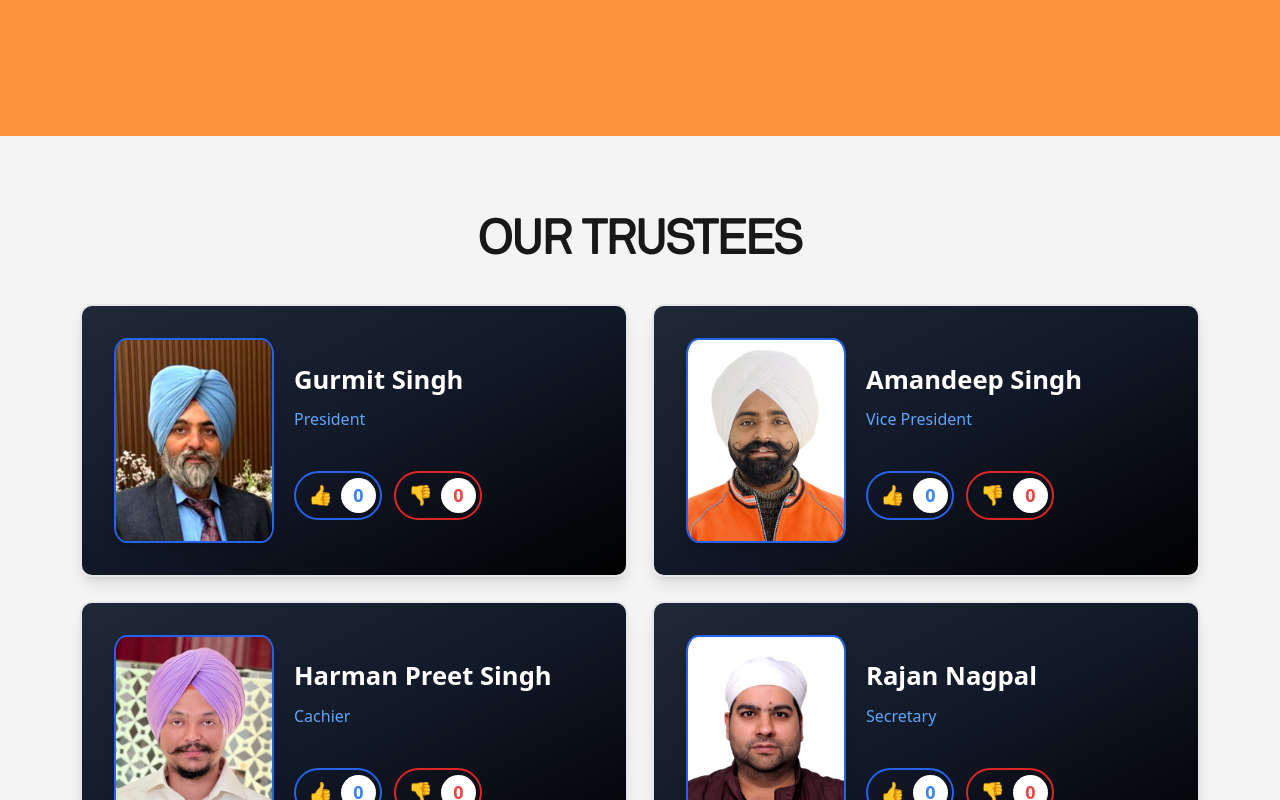
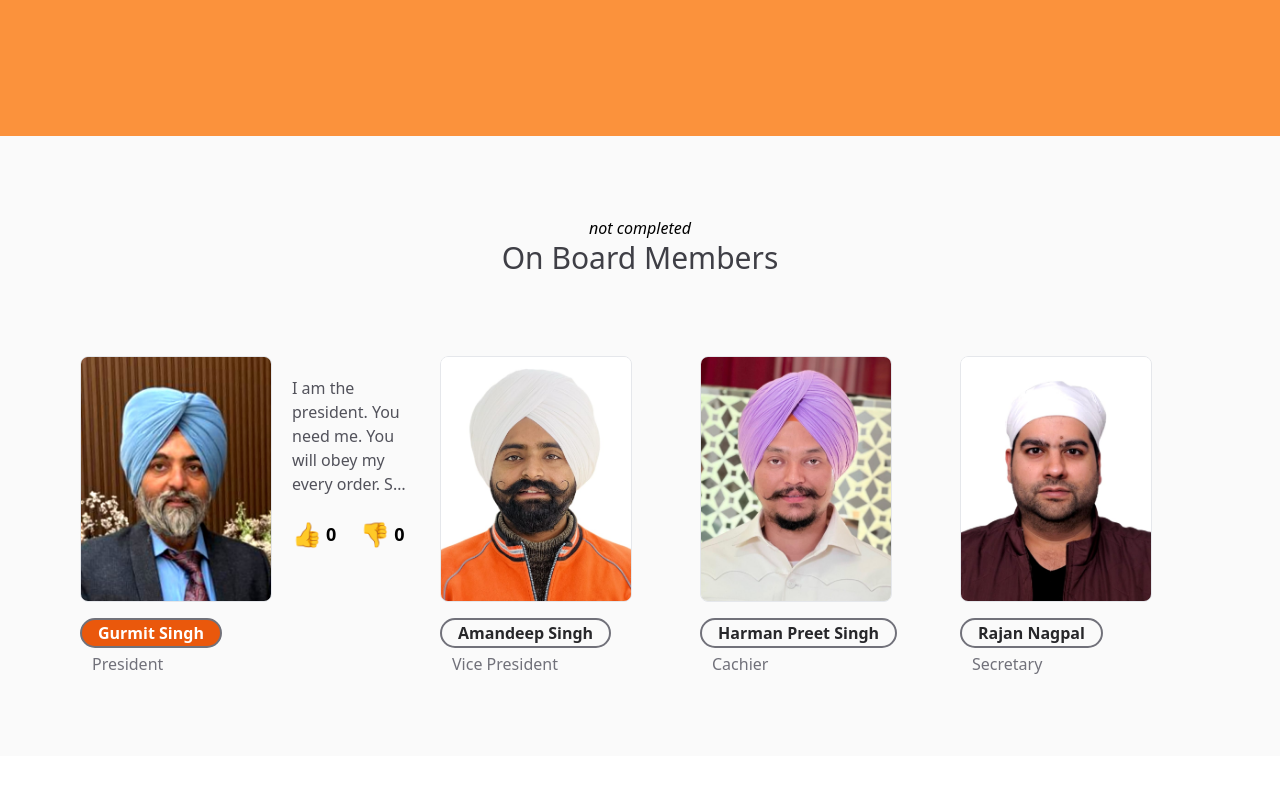
Before and after one commit to deepsahilz/SewaSadan-NGOsite, a React (Vite) app: page / in a window 1280 px wide. Shown: the part 1480-2280 px from the top of the page. Built offline with nearby package versions, Linux system fonts and the light colour scheme.

Commit message:
design changes

```diff
--- a/src/App.jsx
+++ b/src/App.jsx
@@ -10,20 +10,22 @@ import NameCarousel from './components/NameCarousel'
 import Marquee from './components/marquee'
 import Nav2 from './components/nav2'
 import HeroSection2 from './components/heroSection2'
+import Members from './components/members'
 
 function App() {
 
   return (
     <>
     {/* <Nav/> */}
+    {/* <Hero2/> */}
+
     <Nav2/>
     <HeroSection/>
-    {/* <Hero2/> */}
     <Marquee/>
     <HeroSection2/>
-    {/* <Poll/> */}
+    <Members/>
+    {/* <Ghostboard/> */}
 
-    <Ghostboard/>
     <div className="p-10">
       {profileData.map((profile) => (
         <ProfileCard
--- a/src/components/ProfileData.jsx
+++ b/src/components/ProfileData.jsx
@@ -4,7 +4,7 @@ const profileData = [
     name: 'Gurmit Singh',
     role: 'President',
     image: 'src/assets/images/WhatsApp Image 2024-12-19 at 21.01.47_2c1ef4aa.jpg',
-    bio: "%$*%$!  djsidbdibfvbd  d d dbfibvsivbisv v vd vkdsavdv error koi nai si,tera dummy text ik continous single word si, jo word break nai ho sakda,es lai exceed ho rea si, oh v solve kita ja sakda a (break-words) property nll, but zarurat ni a",
+    bio: "I am the president. You need me. You will obey my every order. So, pankaj look at me. Again, loook at meee.",
   },
   {
     id: 2,
--- /dev/null
+++ b/src/components/members.jsx
@@ -0,0 +1,83 @@
+import React, { useState } from 'react'
+import profileData from './ProfileData'
+
+const members = () => {
+
+  const [likes, setLikes] = useState(0);
+  const [dislikes, setDislikes] = useState(0);
+  const [userAction, setUserAction] = useState(null);
+
+  const handleLike = () => {
+    if (userAction === 'like') {
+      setLikes(likes - 1);
+      setUserAction(null);
+    } else {
+      if (userAction === 'dislike') {
+        setDislikes(dislikes - 1);
+      }
+      setLikes(likes + 1);
+      setUserAction('like');
+    }
+  };
+
+  const handleDislike = () => {
+    if (userAction === 'dislike') {
+      setDislikes(dislikes - 1);
+      setUserAction(null);
+    } else {
+      if (userAction === 'like') {
+        setLikes(likes - 1);
+      }
+      setDislikes(dislikes + 1);
+      setUserAction('dislike');
+    }
+  };
+
+  const [hoverindex,sethoverindex] = useState(null);
+  const [lasthoverindex,setlasthoverindex] = useState(0);
+
+  return (
+
+
+    <div className='bg-zinc-50  w-full p-20 '>
+        <h1 className='text-center italic'>not completed</h1>
+        <h1 className='text-center text-zinc-700 mb-20 text-3xl'>On Board Members</h1>
+        <div className='flex flex-wrap gap-5 w-full'>
+            {profileData.map((m,i)=>(
+                <div key={i}
+                    onClick={() => { sethoverindex(i); setlasthoverindex(i); }}
+                    // onMouseLeave={() => sethoverindex(null)}
+                     className={`cursor-pointer min-w-[15rem] w-[15rem] flex flex-col md:flex-row  transition-all duration-500 rounded-lg overflow-hidden
+                    ${i === lasthoverindex && 'flex-grow-[10]'}
+                    `}>
+
+                    <div>
+                        <div className='rounded-lg border w-[12rem] overflow-hidden'>
+                            <img className='h-full w-auto object-cover' src={m.image}/>
+                        </div>
+                        <h1 className={` font-semibold mt-4 border-2 rounded-full inline-block px-4 py-[1px] border-zinc-500 ${i===lasthoverindex ? 'bg-orange-600 border-orange-600 text-white':'text-zinc-800'}`}>{m.name}</h1>
+                        <h1 className='mt-1 text-zinc-500 px-3'>{m.role}</h1>
+                    </div>
+                    <div className={`p-5 min-w-[10rem] text-zinc-600 ${i=== lasthoverindex? 'visible':'hidden'}`}>
+                        <p className='line-clamp-5'>{m.bio?m.bio:"No info available about the member"}</p>
+                        <div className="mt-5 flex flex-wrap gap-4">
+
+                            <button onClick={handleLike} className={`flex items-center justify-center gap-1   py-[2px] rounded-md text-lg font-semibold  transition`}>
+                                <h1 className='text-2xl '>👍</h1>
+                                <span className="text-black">{likes}</span>
+                            </button>
+
+                            <button onClick={handleDislike} className={`flex items-center justify-center gap-1  py-[2px] rounded-md text-lg font-semibold transition`}>
+                                <h1 className='text-2xl ml-2'>👎</h1>
+                                <span className=" text-black">{dislikes}</span>
+                            </button>
+                        </div>
+                    </div>
+            </div>))}
+        </div>
+
+    </div>
+  )
+}
+
+export default members
```
